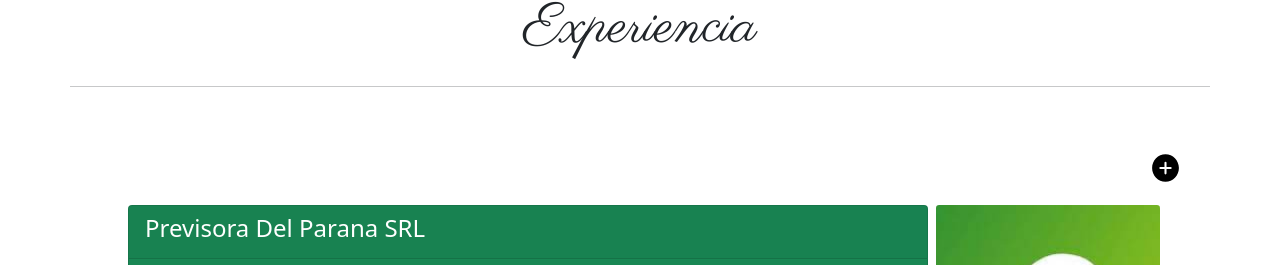
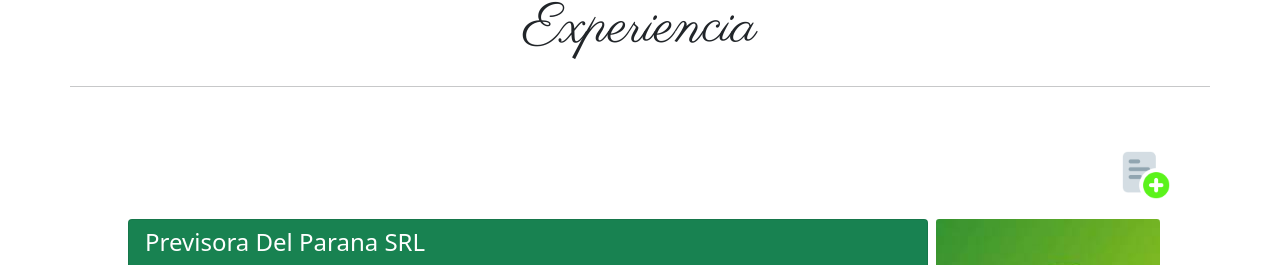
Before and after one commit to josegazano732/Angular-MiProyecto-AP, an Angular app: page / in a window 1280 px wide. Shown: the part 834-1099 px from the top of the page. Built offline with nearby package versions, Linux system fonts and the light colour scheme.

Commit message:
Se trabajo sobre boton

```diff
--- a/src/app/componentes/experiencias/experiencias.component.html
+++ b/src/app/componentes/experiencias/experiencias.component.html
@@ -9,9 +9,10 @@
     <section class="container" style="">
         <!-- Experiencia N° 1-->
         <div class="">
-            <div class=" d-flex justify-content-end">
-                <img src="/assets/iconos/add-circle.svg" class=" m-3" style="height: 3%; width: 3%;" alt=""
-                    data-bs-toggle="modal" data-bs-target="#exampleModal">
+            <div class="container d-flex justify-content-end">
+                    <a href="" class="m-3" data-bs-toggle="modal" data-bs-target="#exampleModal">
+                        <img src="/assets/iconos/plus.png" style="height: 3rem; width: 3rem;" alt="" >
+                    </a>
             </div>
 
             <!-- Modal -->
@@ -34,7 +35,7 @@
                                     <label for="formGroupExampleInput" class="form-label">Inicio de actividad</label>
                                     <input type="text" class="form-control" id="formGroupExampleInput"
                                         placeholder="Año">
-                                        <label for="formGroupExampleInput" class="form-label">Fin de actividad</label>
+                                    <label for="formGroupExampleInput" class="form-label">Fin de actividad</label>
                                     <input type="text" class="form-control" id="formGroupExampleInput"
                                         placeholder="Año">
                                 </div>
@@ -42,13 +43,14 @@
                                 <div class="mb-3">
                                     <span class="input-group-text">Detallar actividades realizadas</span>
                                     <textarea class="form-control" aria-label="With textarea"></textarea>
-                                  </div>
+                                </div>
 
                                 <div class="mb-3">
-                                    <label for="formGroupExampleInput" class="form-label">Agregar logo de Empresa</label>
+                                    <label for="formGroupExampleInput" class="form-label">Agregar logo de
+                                        Empresa</label>
                                     <input type="file" class="form-control" aria-label="file example" required>
                                     <div class="invalid-feedback">Example invalid form file feedback</div>
-                                  </div>
+                                </div>
 
 
                             </form>
```
Also changed, not shown: src/assets/iconos/plus.png.
